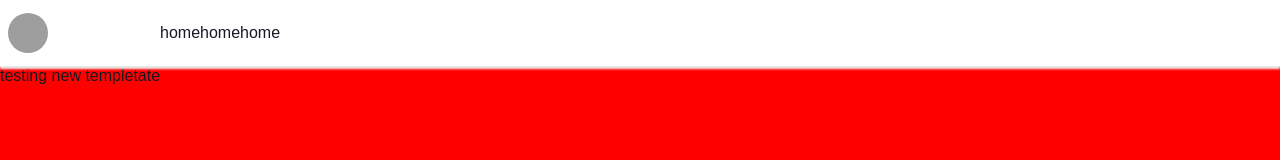
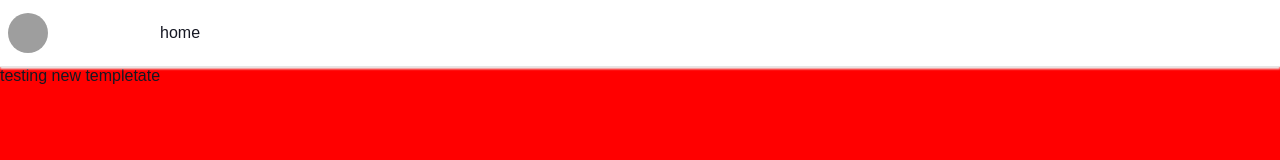
Before and after one commit to Ndirangug/whatido_frontend, a Next.js app: page / in a window 1280 px wide. Shown: the top 160 px of the page. Built offline with nearby package versions, Linux system fonts and the light colour scheme; grey boxes are pictures that could not be loaded.

Commit message:
fix: errors with material ui

```diff
--- a/components/header/index.js
+++ b/components/header/index.js
@@ -21,8 +21,6 @@ const Header = () => {
           </div> */}
           <div className="header-right flex-content">
             <p>home</p>
-            <p>home</p>
-            <p>home</p>
           </div>
         </div>
       </div>
--- a/package.json
+++ b/package.json
@@ -16,9 +16,6 @@
     "prepare": "husky install"
   },
   "dependencies": {
-    "@mui/icons-material": "^5.8.4",
-    "@mui/material": "^5.9.1",
-    "@mui/styled-engine-sc": "^5.8.0",
     "next": "12.2.3",
     "react": "18.2.0",
     "react-dom": "18.2.0",
```
Also changed, not shown: 1 other file (tests, documents, lock files or other folders).
